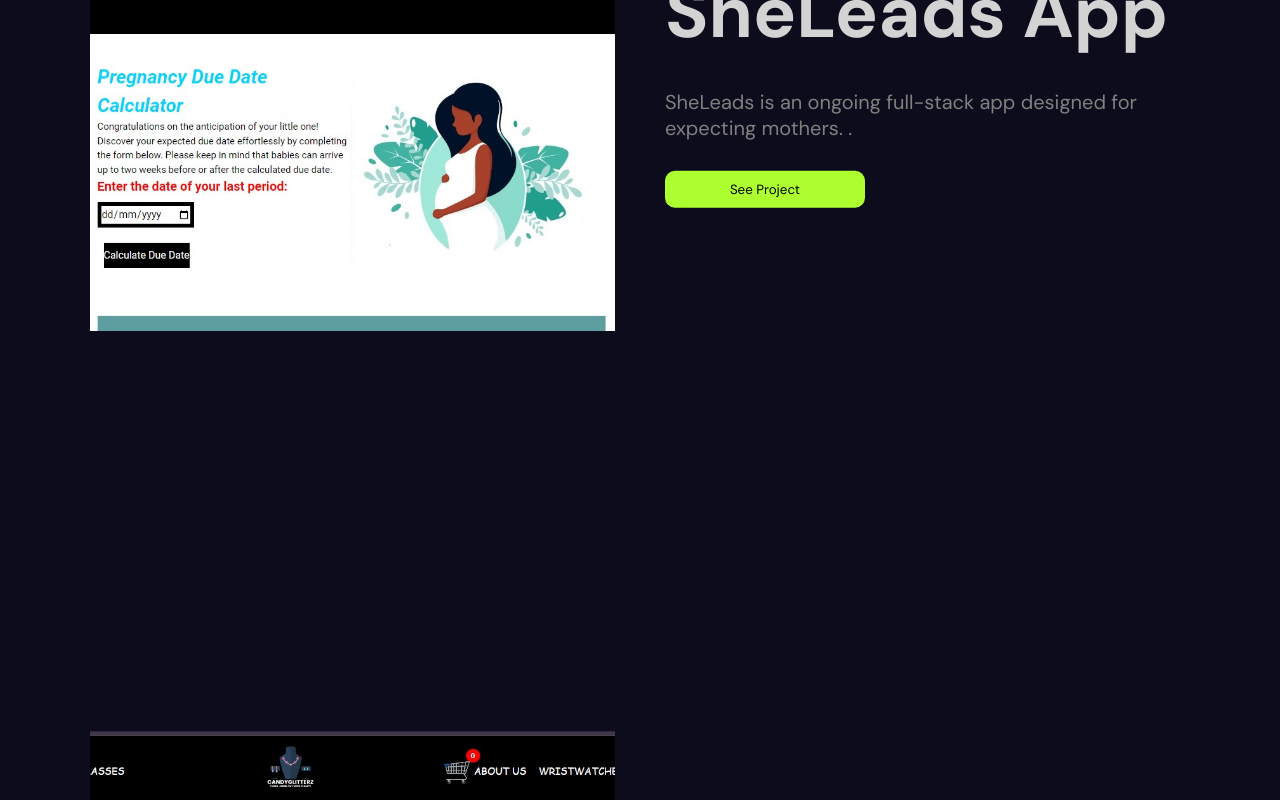
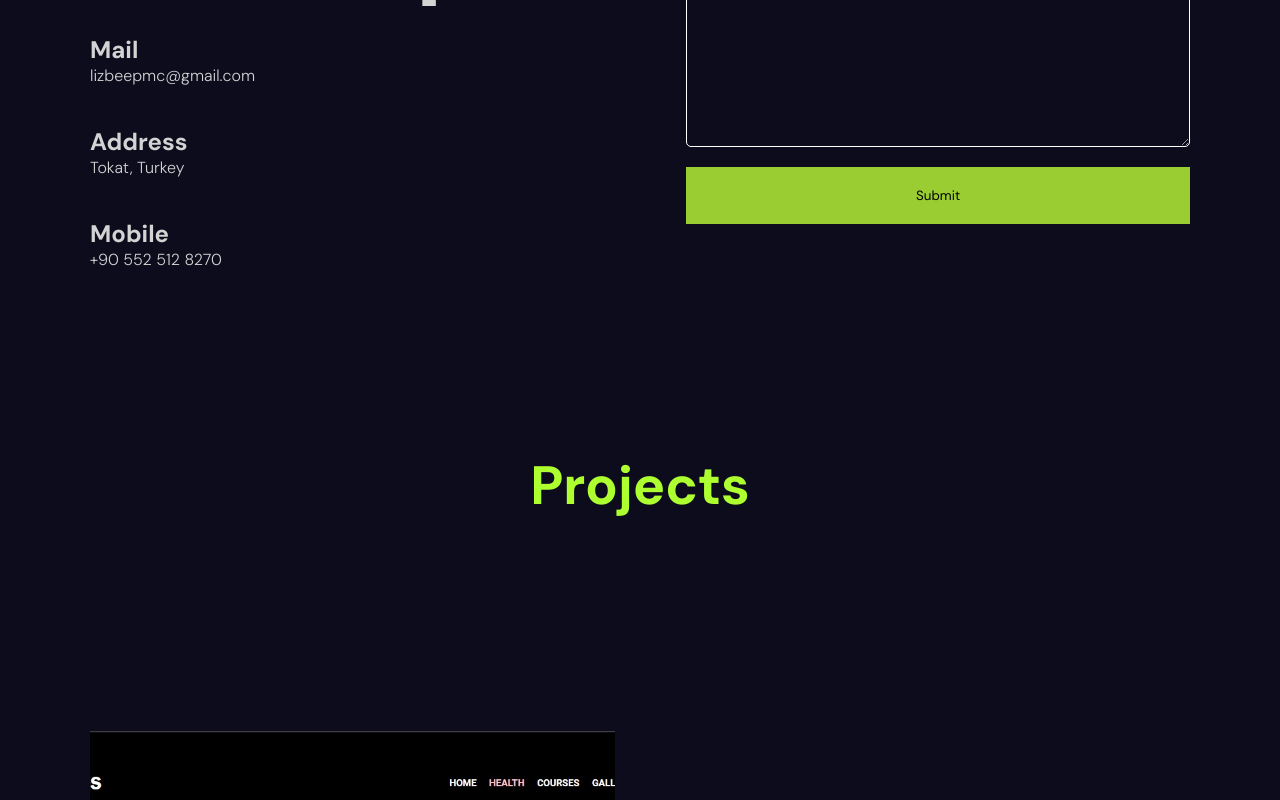
Before and after one commit to Elizabethcodes44/new-portfolio, a React (Vite) app: page / in a window 1280 px wide. Shown: the part 2000-2800 px from the top of the page. Built offline with nearby package versions, Linux system fonts and the light colour scheme.

Commit message:
Added  Contact

```diff
--- a/src/App.jsx
+++ b/src/App.jsx
@@ -5,7 +5,7 @@
 
 import About from "./Components/About/About";
 import Portfolio from "./Components/Portfolio/Portfolio";
-//import Contact from "./Components/Contact/Contact";
+import Contact from "./Components/Contact/Contact";
 import Cursor from "./Components/Cursor/Cursor";
 
 function App() {
@@ -22,8 +22,10 @@
         <section id="About">
           <About />
         </section>
-
-        <section id="Portfolio">
+        <section id="Contact">
+        <Contact />
+        </section>
+<section id="Portfolio">
          <Portfolio />
         </section>
 
--- a/src/Components/Contact/Contact.jsx
+++ b/src/Components/Contact/Contact.jsx
@@ -98,7 +98,7 @@
 		<circle cx="290.326" cy="151.413" r="13"/>
 	</g>
 </g>
-</svg>
+  </svg>
         </motion.div>
         <motion.form ref = {formRef}
         onSubmit= {sendEmail}initial= {{opacity:0}} whileInView = {{opacity: 1}} transition= {{delay: 4, duration:1}}>
```
